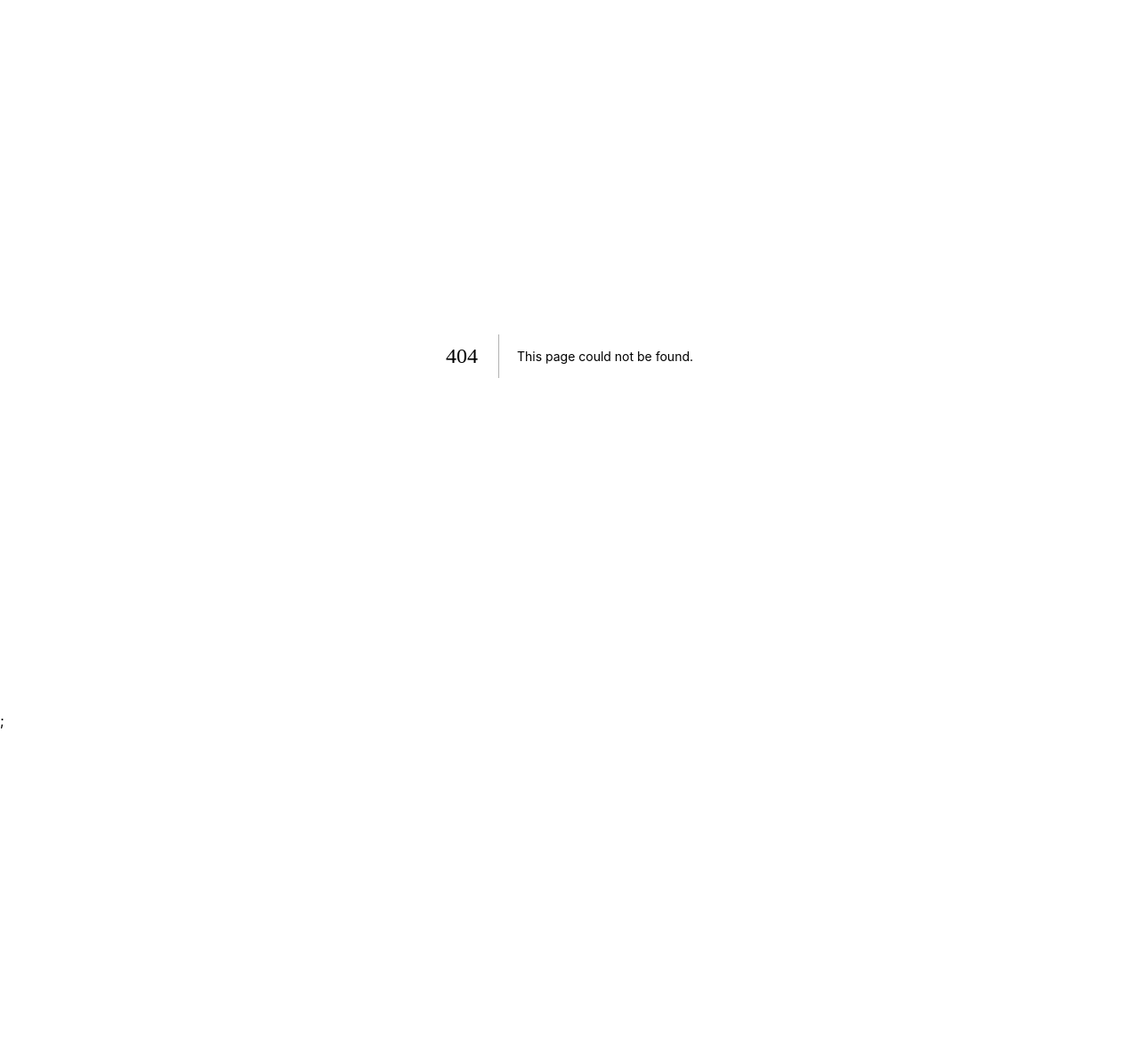
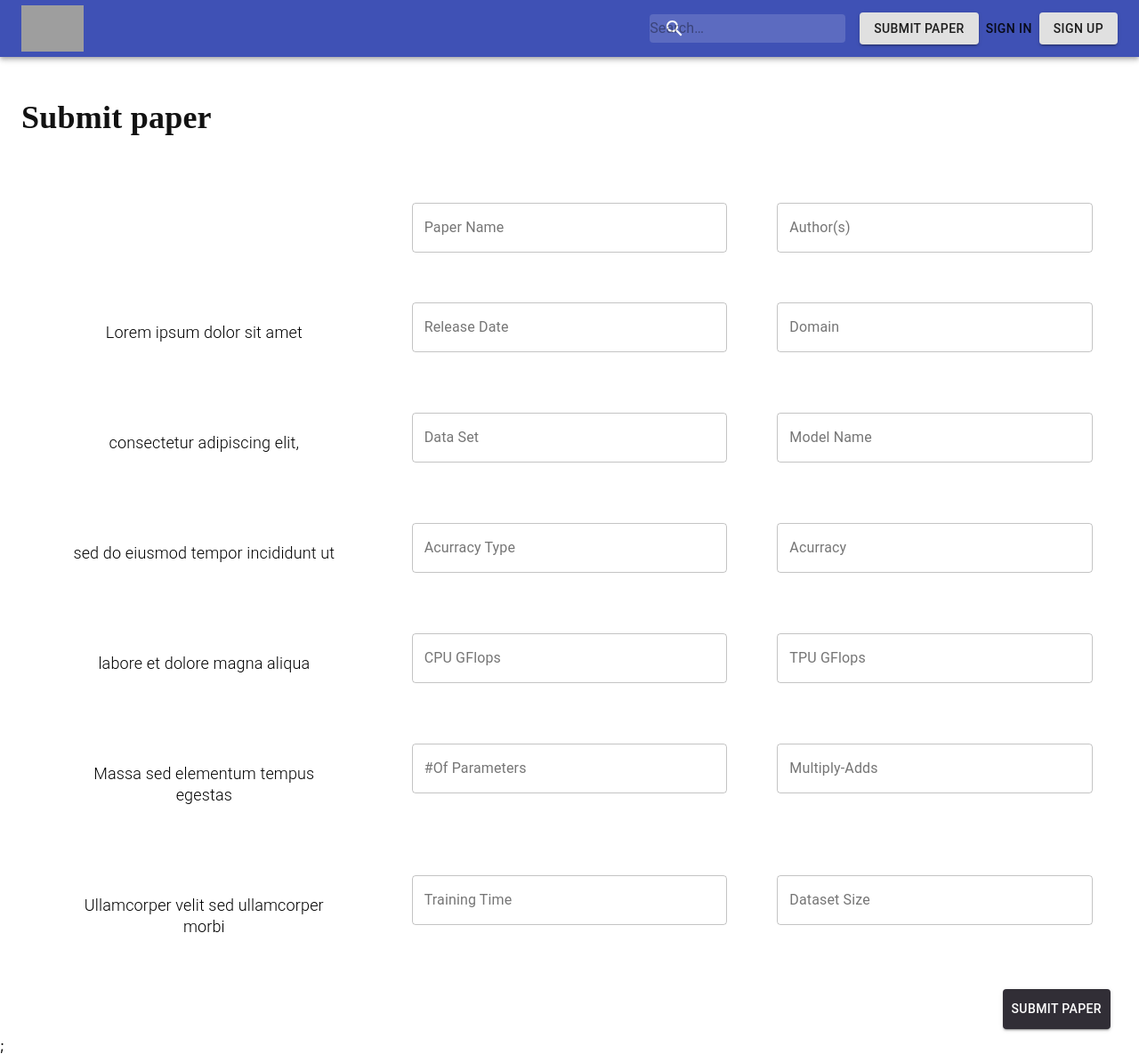
Before and after one commit to UnBArqDsw/2020.1_G2_TCLDL_Client, a Next.js app: page /profile in a window 1280 px wide. Before the commit this address had no page. Shown: the whole page at 89% size. Before the commit the page ends 820 px from the top, so only its background shows below. Built offline with nearby package versions, Linux system fonts and the light colour scheme; grey boxes are pictures that could not be loaded; a web font is replaced by a local one.

Commit message:
add profile page
Co-authored-by: Vitor <vitorrr.meireles@hotmail.com>

```diff
--- /dev/null
+++ b/src/pages/profile.js
@@ -0,0 +1,36 @@
+import AppBar from '../components/AppBar'
+import { Container } from '@material-ui/core';
+import style from '../styles/Submit-paper.module.css'
+import useStyles from '../styles/components/SubmitPaper.module';
+import Button from '@material-ui/core/Button';
+import GridPapers from '../components/SubmitPaper'
+
+export default function SubmitPaper() {
+  const styles = useStyles();
+  return (
+    <div>
+      <AppBar />
+      <Container>
+        <div className={style.boxTitle}>
+          <div className={style.title}>
+            Submit paper
+          </div>
+        </div>
+
+        <div className={style.root}>
+          <GridPapers text="" fieldText1="Paper Name" fieldText2="Author(s)" />
+          <GridPapers text="Lorem ipsum dolor sit amet" fieldText1="Release Date" fieldText2="Domain" />
+          <GridPapers text="consectetur adipiscing elit," fieldText1="Data Set" fieldText2="Model Name" />
+          <GridPapers text="sed do eiusmod tempor incididunt ut" fieldText1="Acurracy Type" fieldText2="Acurracy" />
+          <GridPapers text="labore et dolore magna aliqua" fieldText1="CPU GFlops" fieldText2="TPU GFlops" />
+          <GridPapers text="Massa sed elementum tempus egestas" fieldText1="#Of Parameters" fieldText2="Multiply-Adds" />
+          <GridPapers text="Ullamcorper velit sed ullamcorper morbi" fieldText1="Training Time" fieldText2="Dataset Size" />
+        </div>
+
+        <div className={style.button}>
+          <Button className={styles.button} variant="contained"  >SUBMIT PAPER</Button>
+        </div>
+      </Container>
+    </div>
+  );
+}
```
